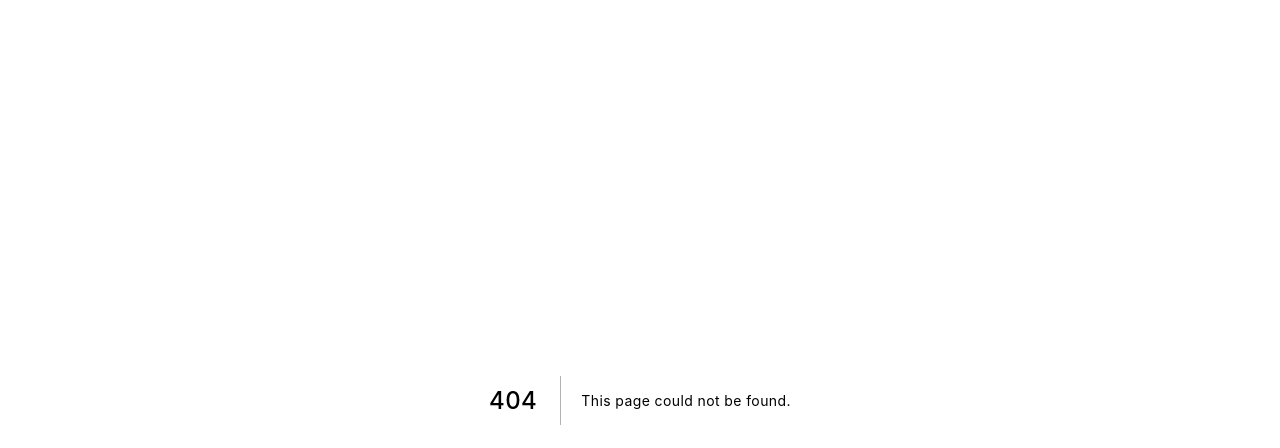
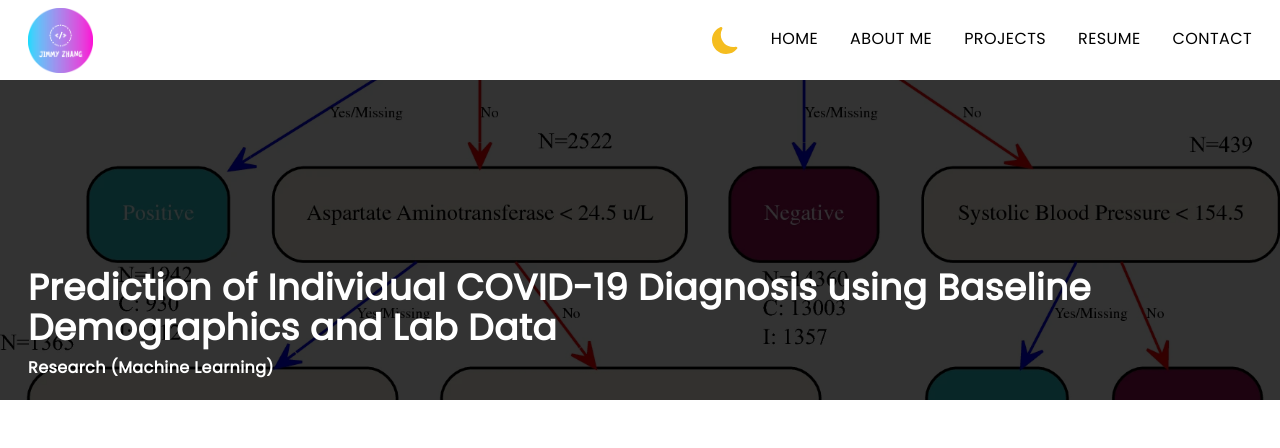
Before and after one commit to jimmyzhang2003/jimmyzhang2003.github.io, a Next.js app: page /projects/covid_diagnosis_prediction in a window 1280 px wide. Before the commit this address had no page. Shown: the top 448 px of the page. Built offline with nearby package versions, Linux system fonts and the light colour scheme.

Commit message:
Added workaround to preserve theme between refreshes

```diff
--- a/components/Contact.jsx
+++ b/components/Contact.jsx
@@ -83,7 +83,9 @@ const Contact = (props, ref) => {
 									></textarea>
 								</div>
 
-								<button className="w-full p-4 text-2xl mt-5">Send It!</button>
+								<button className="w-full p-4 text-2xl mt-5 hover:scale-105 ease-in duration-300">
+									Send It!
+								</button>
 							</form>
 						</div>
 					</div>
--- a/components/Navbar.jsx
+++ b/components/Navbar.jsx
@@ -25,6 +25,17 @@ const Navbar = () => {
 			}
 		});
 	}, []);
+
+	// to maintain light/dark mode settings in between refreshes
+	useEffect(() => {
+		console.log(`Curr theme: ${sessionStorage.getItem("theme")}`);
+		setTheme(sessionStorage.getItem("theme"));
+		setShadow(true); //need to call setShadow to force re-render
+	}, []);
+
+	useEffect(() => {
+		sessionStorage.setItem("theme", theme);
+	}, [theme]);
 
 	return (
 		<div
--- a/components/ProjectItem.jsx
+++ b/components/ProjectItem.jsx
@@ -17,7 +17,7 @@ const ProjectItem = ({ title, subtitle, backgroundImg, projectUrl }) => {
 				</h3>
 				<p className="pb-4 pt-2 text-md text-white text-center">{subtitle}</p>
 				<Link href={projectUrl}>
-					<p className="text-lg py-2 text-gray-600 text-center bg-white rounded-lg font-bold cursor-pointer">
+					<p className="text-lg py-2 text-gray-600 text-center bg-white rounded-lg font-bold cursor-pointer hover:scale-105 ease-in duration-300">
 						More Info
 					</p>
 				</Link>
--- a/components/Projects.jsx
+++ b/components/Projects.jsx
@@ -21,49 +21,49 @@ const Projects = (props, ref) => {
 						title="COVID-19 Diagnosis Prediction"
 						subtitle="Research (ML)"
 						backgroundImg={covidImg}
-						projectUrl="/covid-diagnosis-prediction"
+						projectUrl="/projects/covid_diagnosis_prediction"
 					/>
 
 					<ProjectItem
 						title="Antibiotic Class-Specific Risk for CDI"
 						subtitle="Research (Statistics)"
 						backgroundImg={cdiffImg}
-						projectUrl="/antibiotic-risk-cdiff"
+						projectUrl="/projects/antibiotic_risk_cdiff"
 					/>
 
 					<ProjectItem
 						title="Dementia Patient Mortality Prediction"
 						subtitle="Research (ML)"
 						backgroundImg={cdiffImg}
-						projectUrl="/dementia-mortality-prediction"
+						projectUrl="/projects/dementia_mortality_prediction"
 					/>
 
 					<ProjectItem
 						title="MSK CLI"
 						subtitle="Software"
 						backgroundImg={cdiffImg}
-						projectUrl="/msk-cli"
+						projectUrl="/projects/msk_cli"
 					/>
 
 					<ProjectItem
 						title="College Email De-Spamifier"
 						subtitle="Software"
 						backgroundImg={despamImg}
-						projectUrl="/email-despamifier"
+						projectUrl="/projects/email_despamifier"
 					/>
 
 					<ProjectItem
 						title="HTTP Web Server from Scratch"
 						subtitle="Software"
 						backgroundImg={httpServImg}
-						projectUrl="/http-server"
+						projectUrl="/projects/http_server"
 					/>
 
 					<ProjectItem
 						title="Personal Portfolio"
 						subtitle="Website"
 						backgroundImg={portfolioImg}
-						projectUrl="/portfolio"
+						projectUrl="/projects/portfolio"
 					/>
 				</div>
 			</div>
--- a/pages/_app.js
+++ b/pages/_app.js
@@ -1,9 +1,11 @@
 import "../styles/globals.css";
 import { ThemeProvider } from "next-themes";
+import Navbar from "../components/Navbar";
 
 function MyApp({ Component, pageProps }) {
 	return (
 		<ThemeProvider defaultTheme="light" attribute="class">
+			<Navbar />
 			<Component {...pageProps} />
 		</ThemeProvider>
 	);
--- a/pages/index.js
+++ b/pages/index.js
@@ -2,7 +2,6 @@ import { useRef } from "react";
 import Head from "next/head";
 import Image from "next/image";
 import Hero from "../components/Hero";
-import Navbar from "../components/Navbar";
 import Sidebar from "../components/Sidebar";
 import About from "../components/About";
 import Projects from "../components/Projects";
@@ -22,8 +21,6 @@ export default function Home() {
 				<link rel="icon" href="/assets/favicon.ico" />
 			</Head>
 
-			<Navbar />
-
 			<Sidebar
 				hero={heroRef}
 				about={aboutRef}
--- /dev/null
+++ b/pages/projects/antibiotic_risk_cdiff.jsx
@@ -0,0 +1,7 @@
+import React from "react";
+
+const antibiotic_risk_cdiff = () => {
+	return <div className="absolute bottom-0">antibiotic_risk_cdiff</div>;
+};
+
+export default antibiotic_risk_cdiff;
--- /dev/null
+++ b/pages/projects/covid_diagnosis_prediction.jsx
@@ -0,0 +1,29 @@
+import React from "react";
+import Image from "next/image";
+import covidImg from "../../public/assets/covid_project.webp";
+
+const covid_diagnosis_prediction = () => {
+	return (
+		<div className="w-full">
+			<div className="w-screen top-[80px] h-[40vh] relative">
+				<div className="absolute top-0 left-0 w-full h-[40vh] bg-black/80 z-10" />
+				<Image
+					className="absolute z-1"
+					layout="fill"
+					objectFit="cover"
+					src={covidImg}
+					alt="COVID-19 Diagnosis Prediction Decision Tree"
+				/>
+			</div>
+			<div className="absolute top-[40%] max-w-[1240px] w-full left-[50%] translate-x-[-50%] translate-y-[-50%] z-10 p-2 text-white">
+				<h2 className="py-2">
+					Prediction of Individual COVID-19 Diagnosis using Baseline
+					Demographics and Lab Data
+				</h2>
+				<h3>Research (Machine Learning)</h3>
+			</div>
+		</div>
+	);
+};
+
+export default covid_diagnosis_prediction;
```
